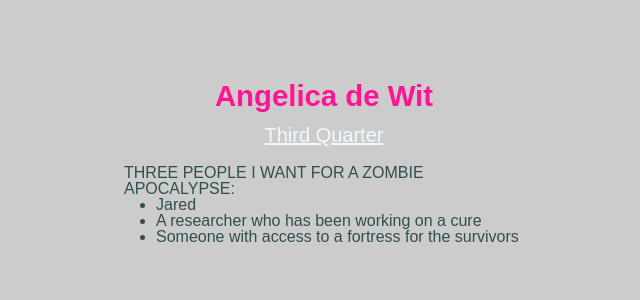
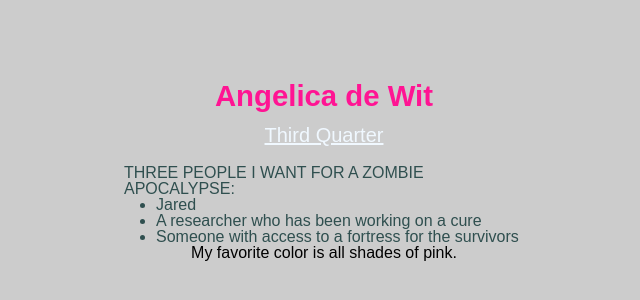
Before and after one commit to angelicadewit/weekonehomework, a website: page index.html in a window 1280 px wide. Shown: the part 134-434 px from the top of the page, without its empty margins (321-961 px from the left). Drawn offline with Linux system fonts and the light colour scheme.

Commit message:
added favorite color

```diff
--- a/index.html
+++ b/index.html
@@ -30,6 +30,8 @@
 				<li>Someone with access to a fortress for the survivors</li>
 			</ul>
 
+			My favorite color is all shades of pink.
+
 		<script src="dist/js/main.js"></script>
 
 	</body>
```
